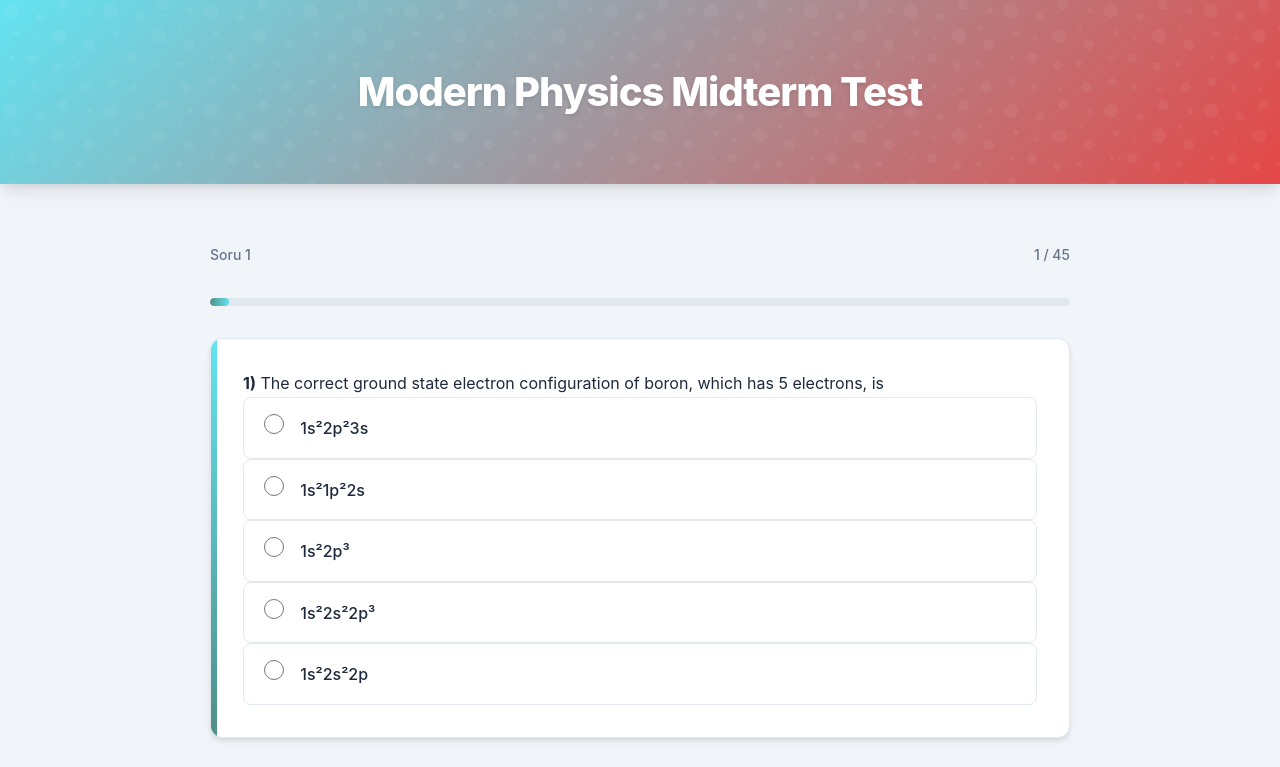
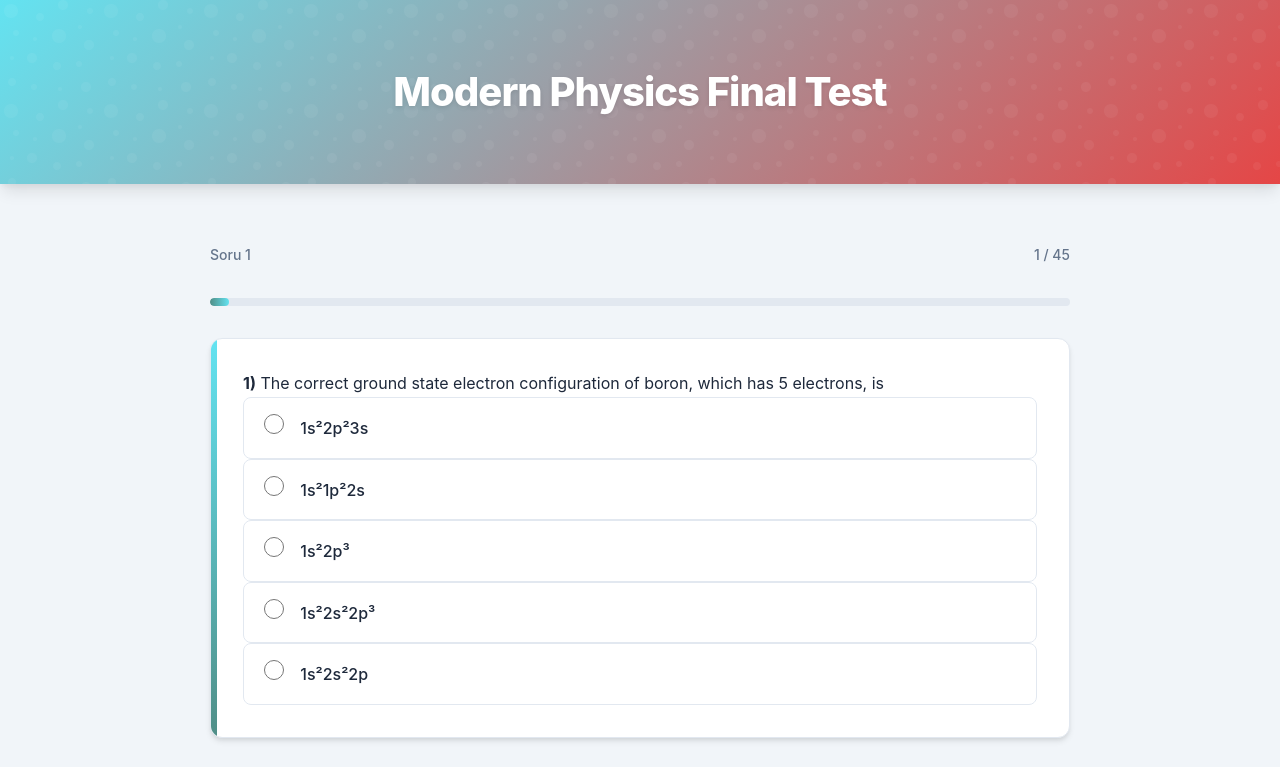
Before and after one commit to barisaydogdu/modern-physics-final-test, a plain HTML site: page index.html in a window 1280 px wide. Shown: the top 767 px of the page. Drawn offline with Linux system fonts and the light colour scheme.

Commit message:
Upddate page title

```diff
--- a/index.html
+++ b/index.html
@@ -321,7 +321,7 @@
 <body>
   <header>
     <div class="container">
-      <h1>Modern Physics Midterm Test</h1>
+      <h1>Modern Physics Final Test</h1>
     </div>
   </header>
 
```
